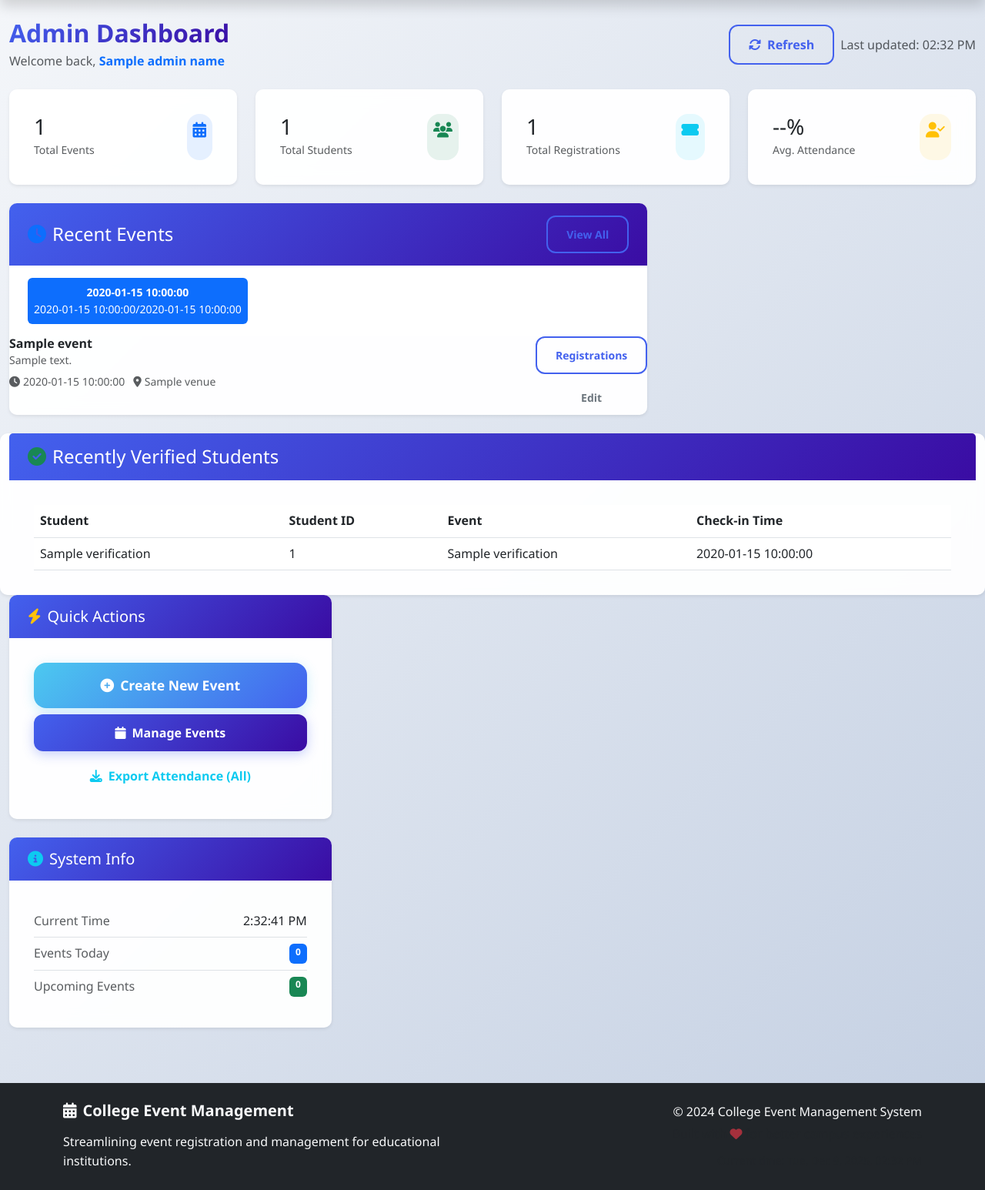
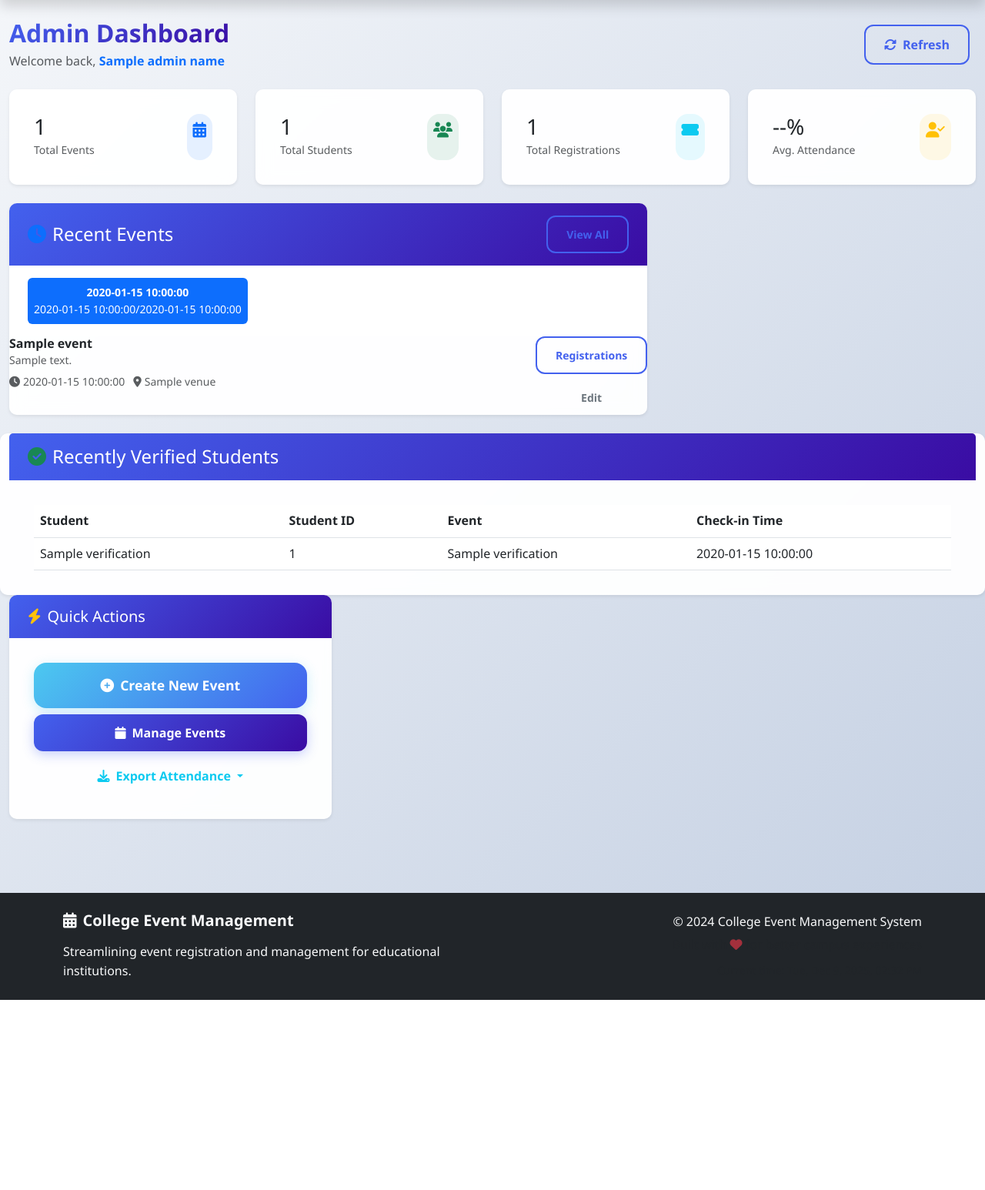
Before and after one commit to srinukaranam/college_event_app, a Flask app: template templates/admin_dashboard.html in a window 1280 px wide. Shown: the part 64-1610 px from the top of the page at 77% size. After the commit the page ends 1363 px from the top, so only its background shows below. Run offline with Flask 3, Linux system fonts and the light colour scheme; the template is opened without the code that fills it: most values are stand-ins (such as "Sample title", 1, 10 or a date in 2020); some libraries are stand-ins or nearby versions.

Commit message:
Resolved merge conflicts with remote

```diff
--- a/requirements.txt
+++ b/requirements.txt
@@ -8,3 +8,4 @@
 openpyxl==3.1.5
 reportlab==4.0.4
 Pillow==11.3.0
+weasyprint==60.1
--- a/templates/admin_dashboard.html
+++ b/templates/admin_dashboard.html
@@ -168,32 +168,43 @@
 
         <!-- Sidebar -->
         <div class="col-xl-4">
+            <!-- In admin_dashboard.html, replace the Quick Actions section with: -->
+
 <div class="card border-0 shadow-sm mb-4">
     <div class="card-header bg-transparent border-0 py-3">
         <h5 class="mb-0"><i class="fas fa-bolt me-2 text-warning"></i>Quick Actions</h5>
     </div>
     <div class="card-body">
         <div class="d-grid gap-2">
-                        <a href="{{ url_for('create_event') }}" class="btn btn-success btn-lg"><i class="fas fa-plus-circle me-2"></i>Create New Event</a>
-                        <a href="{{ url_for('admin_events') }}" class="btn btn-primary"><i class="fas fa-calendar me-2"></i>Manage Events</a>
-                        <a href="{{ url_for('export_attendance_all') }}" class="btn btn-outline-info" title="Download all attended records (CSV)">
-                            <i class="fas fa-download me-2"></i>Export Attendance (All)
+            <a href="{{ url_for('create_event') }}" class="btn btn-success btn-lg">
+                <i class="fas fa-plus-circle me-2"></i>Create New Event
             </a>
-                    </div>
-                </div>
-            </div>
+            <a href="{{ url_for('admin_events') }}" class="btn btn-primary">
+                <i class="fas fa-calendar me-2"></i>Manage Events
+            </a>
 
-            <div class="card border-0 shadow-sm">
-                <div class="card-header bg-transparent border-0 py-3">
-                    <h5 class="mb-0"><i class="fas fa-info-circle me-2 text-info"></i>System Info</h5>
-                </div>
-                <div class="card-body">
-                    <div class="system-info">
-                        <div class="d-flex justify-content-between py-2 border-bottom"><span class="text-muted">Current Time</span><span id="current-time">--:--:--</span></div>
-                        <div class="d-flex justify-content-between py-2 border-bottom"><span class="text-muted">Events Today</span><span class="badge bg-primary" id="events-today">0</span></div>
-                        <div class="d-flex justify-content-between py-2"><span class="text-muted">Upcoming Events</span><span class="badge bg-success" id="upcoming-events">0</span></div>
-                    </div>
-                </div>
+            <!-- Export buttons with format selection -->
+            <div class="btn-group w-100">
+                <button type="button" class="btn btn-outline-info dropdown-toggle" data-bs-toggle="dropdown">
+                    <i class="fas fa-download me-2"></i>Export Attendance
+                </button>
+                <ul class="dropdown-menu w-100">
+                    <li>
+                        <a class="dropdown-item" href="{{ url_for('export_attendance_all') }}?format=csv">
+                            <i class="fas fa-file-csv me-2"></i>CSV Format
+                        </a>
+                    </li>
+                    <li>
+                        <a class="dropdown-item" href="{{ url_for('export_attendance_all') }}?format=excel">
+                            <i class="fas fa-file-excel me-2"></i>Excel Format
+                        </a>
+                    </li>
+                    <li>
+                        <a class="dropdown-item" href="{{ url_for('export_attendance_all') }}?format=pdf">
+                            <i class="fas fa-file-pdf me-2"></i>PDF Format
+                        </a>
+                    </li>
+                </ul>
             </div>
         </div>
     </div>
```
Lines whose indentation alone changed are shown as unchanged.
